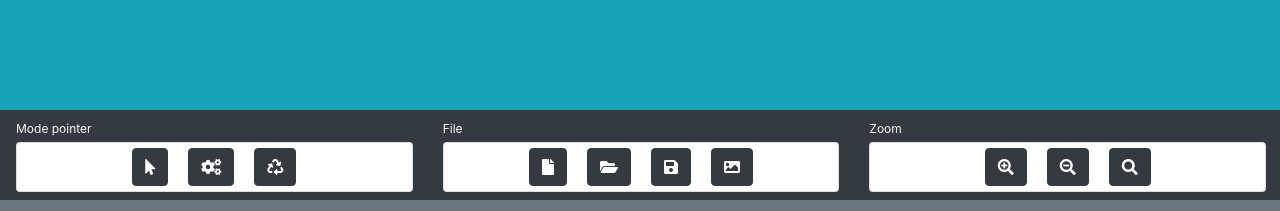
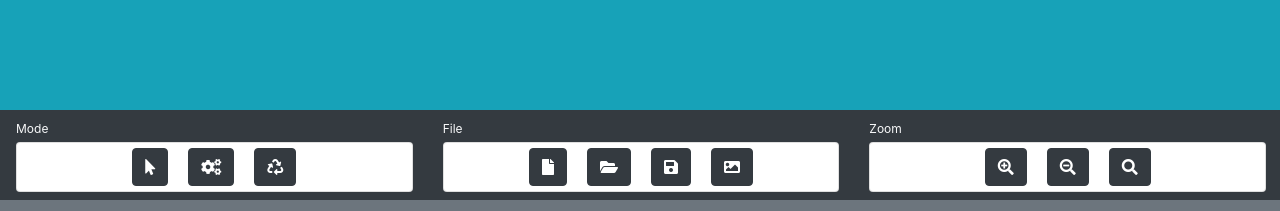
Before and after one commit to amaj98/AutomataSimulator, an Angular app: page /fsm in a window 1280 px wide. Shown: the part 1380-1591 px from the top of the page. Built offline with nearby package versions, Linux system fonts and the light colour scheme.

Commit message:
ctrlbar changes

```diff
--- a/src/app/pages/fsmpage/ctrlbar/ctrlbar.component.html
+++ b/src/app/pages/fsmpage/ctrlbar/ctrlbar.component.html
@@ -1,7 +1,7 @@
 <div class="navbar navbar-dark bg-dark">
     <div class = "row justify-content-between">
         <div class = col-4>
-            <span class = "align-text-top text-light name">Mode {{_currentMode}}</span>
+            <span class = "align-text-top text-light name">Mode</span>
             <div class = "card">
                 <div class = "text-center">
                     <div class = "btn btn-dark" (click)='onModeChange("pointer")' [ngClass]='{"active": mode==="pointer"}'><span class="fas fa-mouse-pointer" placement='top'></span></div>
```
